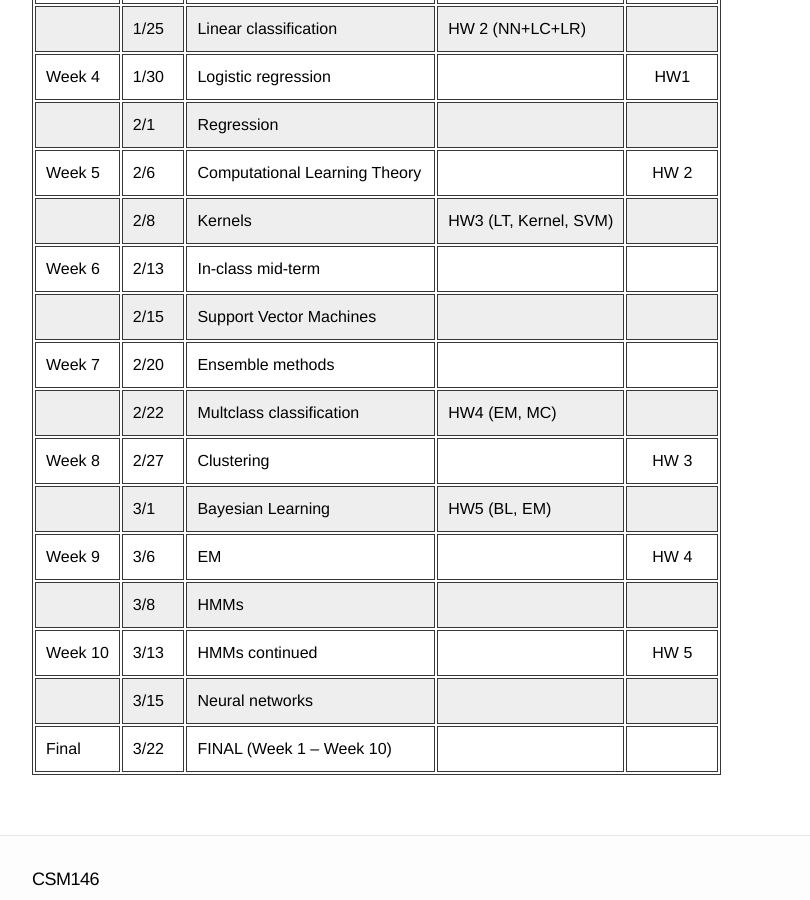
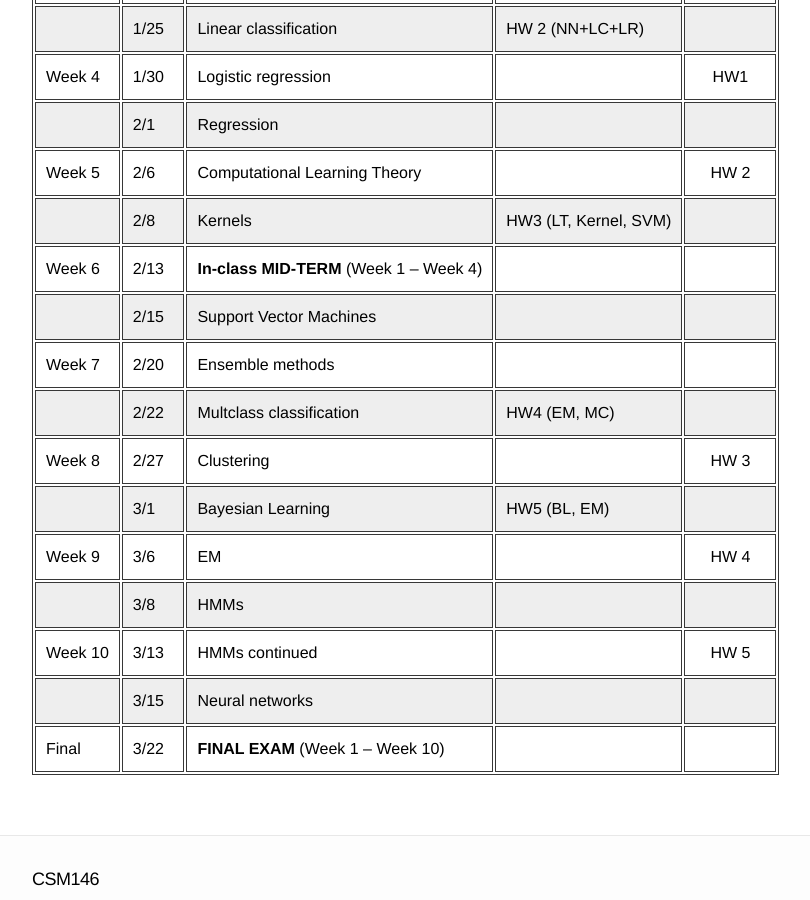
Before and after one commit to uclanlp/CSM146, a Jekyll site: the page built from 2_syllabus.md, in a window 1280 px wide and 900 px high, scrolled down 567 px. Shown: the whole window, without its empty margins (208-1018 px from the left). Built offline with Jekyll 4.4.1, drawn with Linux system fonts in a browser that asks for light colours.

Commit message:
Update 2_syllabus.md

```diff
--- a/2_syllabus.md
+++ b/2_syllabus.md
@@ -20,7 +20,7 @@ The following schedule is subjected to change.
 | 	 | 2/1  | Regression | | |
 | Week 5 | 2/6	| Computational Learning Theory	|  | HW 2 |
 |	 | 2/8	| Kernels	| HW3 (LT, Kernel, SVM) |
-| Week 6 | 2/13	| In-class mid-term	| |
+| Week 6 | 2/13	| **In-class MID-TERM** (Week 1 -- Week 4)	| |
 |	 | 2/15	| Support Vector Machines | |
 | Week 7 | 2/20	| Ensemble methods | |
 |	 | 2/22	| Multclass classification | HW4 (EM, MC) | |
@@ -30,4 +30,4 @@ The following schedule is subjected to change.
 | 	 | 3/8 | HMMs | | |
 | Week 10 | 3/13 | HMMs continued |	|	HW 5|
 | 	| 3/15	| Neural networks
-| Final | 3/22 | FINAL (Week 1 -- Week 10)
+| Final | 3/22 | **FINAL EXAM** (Week 1 -- Week 10)
```
